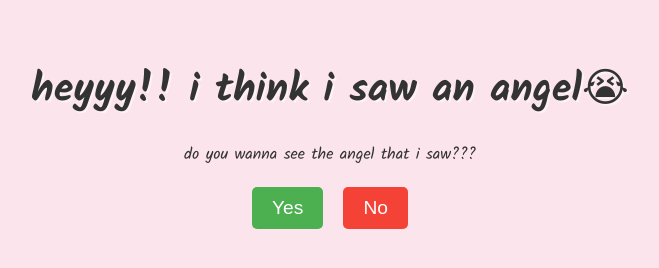
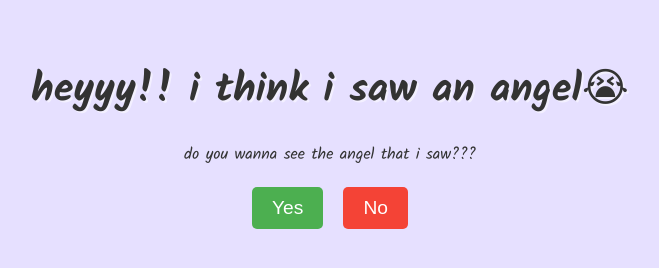
Before and after one commit to hyper17mobileservice-cell/for-Rapunzel, a plain HTML site: page index.html in a window 1280 px wide. Shown: the whole page, without its empty margins (310-969 px from the left). Drawn offline with Linux system fonts and the light colour scheme.

Commit message:
Update index.html

```diff
--- a/index.html
+++ b/index.html
@@ -10,9 +10,9 @@
     <style>
         /* CSS Variables for easy color changes */
         :root {
-            --primary-bg: #fce4ec;
+            --primary-bg: #e6e0ff;
             --primary-text: #333;
-            --heaven-color: #ff69b4; /* Pink */
+            --heaven-color: #e6e0ff; /* Pink */
             --yes-btn-bg: #4CAF50;
             --yes-btn-hover: #45a049;
             --no-btn-bg: #f44336;
```
